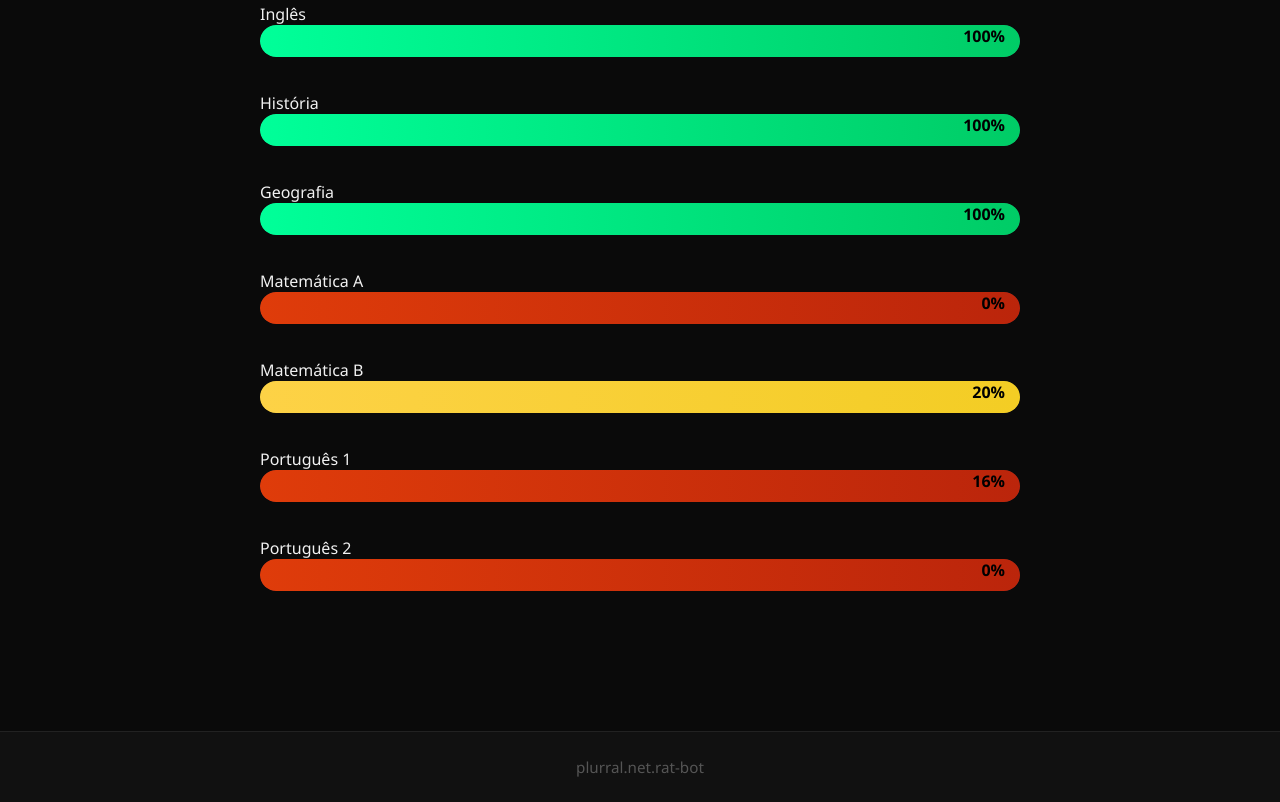
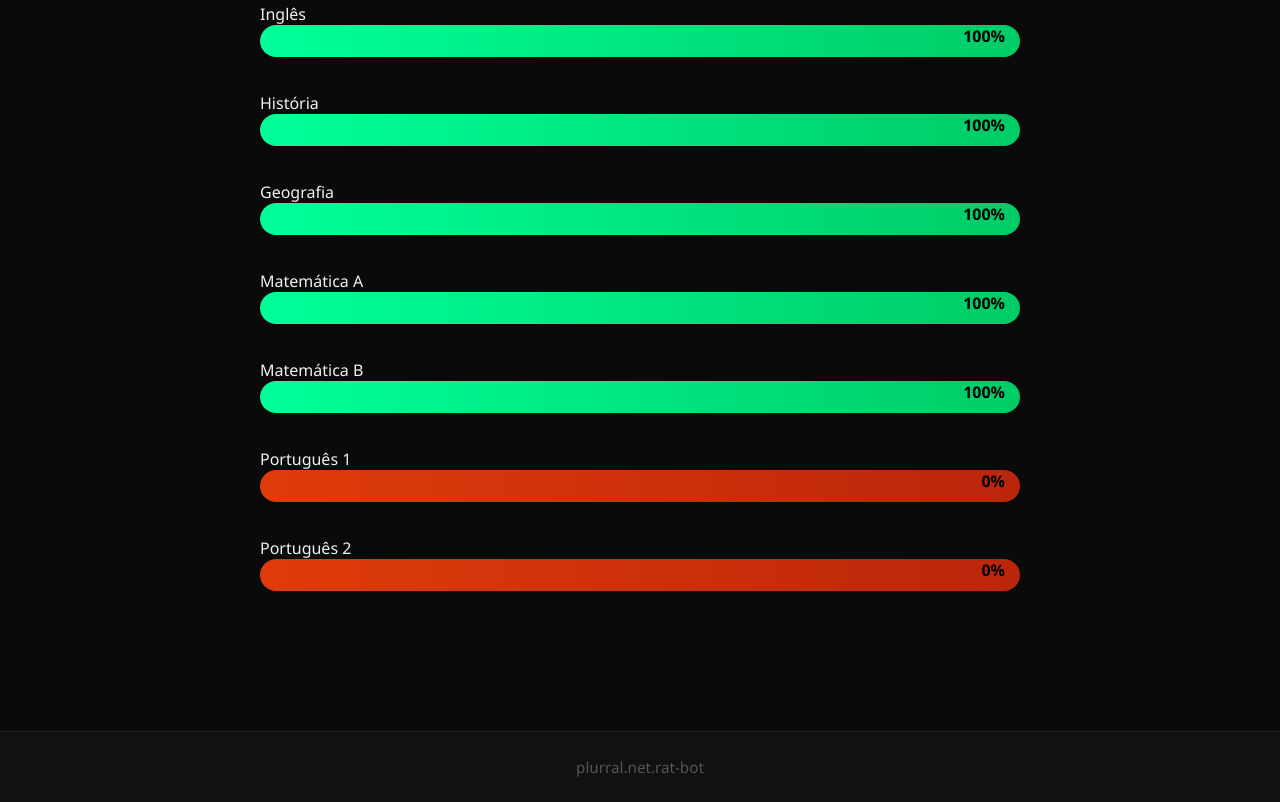
Before and after one commit to rafaei312654/ratbot, a plain HTML site: page public/aluno.html in a window 1280 px wide. Shown: the part 2122-2924 px from the top of the page. Drawn offline with Linux system fonts and the light colour scheme.

Commit message:
Update aluno.html

```diff
--- a/public/aluno.html
+++ b/public/aluno.html
@@ -50,9 +50,9 @@
       <div class="barra-vermelha"><span>Inglês</span><div class="bargreen"><div class="fillgreen">100%</div></div></div>
       <div class="barra-vermelha"><span>História</span><div class="bargreen"><div class="fillgreen">100%</div></div></div>
       <div class="barra-vermelha"><span>Geografia</span><div class="bargreen"><div class="fillgreen">100%</div></div></div>
-      <div class="barra-vermelha"><span>Matemática A</span><div class="red"><div class="fillred">0%</div></div></div>
-      <div class="barra-vermelha"><span>Matemática B</span><div class="amar"><div class="fillamar">20%</div></div></div>
-      <div class="barra-vermelha"><span>Português 1</span><div class="red"><div class="fillred">16%</div></div></div>
+      <div class="barra-vermelha"><span>Matemática A</span><div class="bargreen"><div class="fillgreen">100%</div></div></div>
+      <div class="barra-vermelha"><span>Matemática B</span><div class="bargreen"><div class="fillgreen">100%</div></div></div>
+      <div class="barra-vermelha"><span>Português 1</span><div class="red"><div class="fillred">0%</div></div></div>
       <div class="barra-vermelha"><span>Português 2</span><div class="red"><div class="fillred">0%</div></div></div>
 
     </section>
```
